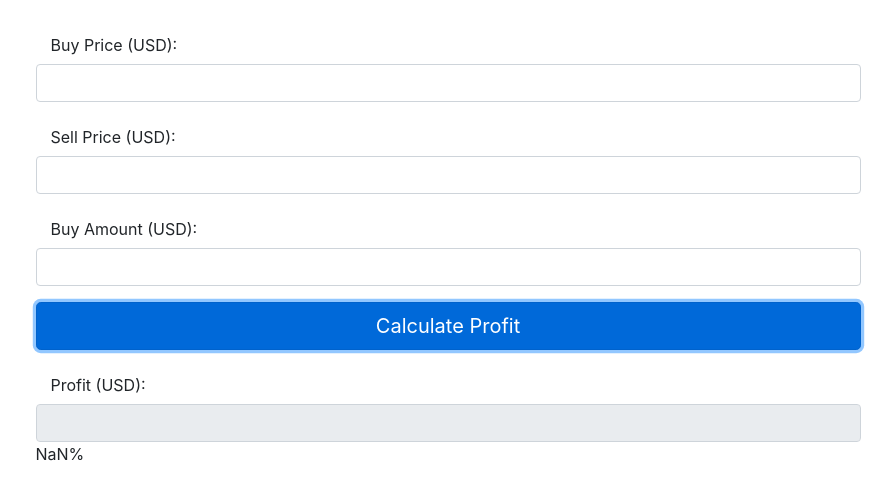
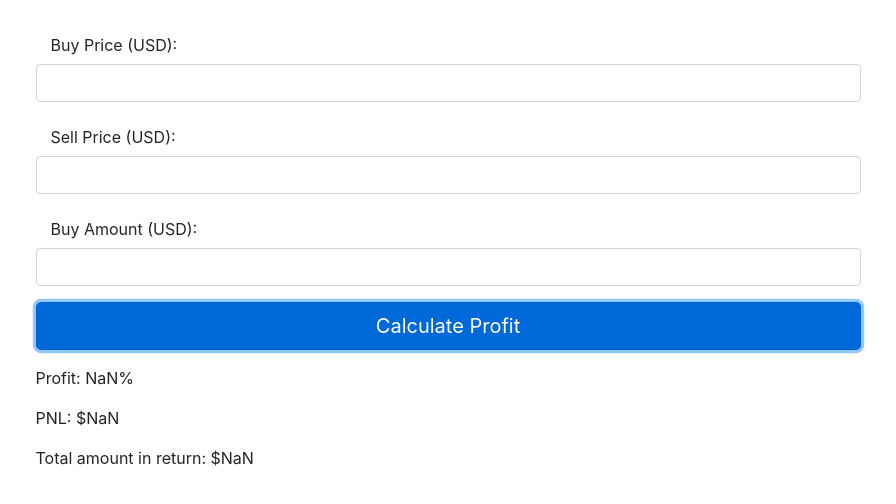
Before and after one commit to tauseedzaman/profit-calculator, a plain HTML site: page index.html in a window 1280 px wide. Both pictures are taken after a click on the button "Calculate Profit". Shown: the part 118-622 px from the top of the page, without its empty margins (192-1088 px from the left). Drawn offline with nearby package versions, Linux system fonts and the light colour scheme.

Commit message:
pnl added

```diff
--- a/index.html
+++ b/index.html
@@ -31,9 +31,9 @@
             </div>
 
             <div class="col-sm-9 mx-auto form-group">
-                <label for="profit" class="col-sm-3 col-form-label">Profit (USD):</label>
-                <input type="number" class="form-control" id="profit" name="profit" readonly>
                 <p id="percentageProfit"></p>
+                <p id="pnl"></p>
+                <p id="total"></p>
             </div>
         </form>
     </div>
@@ -46,9 +46,12 @@
 
             var percentageIncrease = ((sellPrice - buyPrice) / buyPrice) * 100;
             var profit = (buyAmount * (1 + (percentageIncrease / 100))).toFixed(2);
+            var pnl = profit-buyAmount;
 
-            document.getElementById("profit").value = profit;
-            document.getElementById("percentageProfit").innerText = percentageIncrease + "%";
+
+            document.getElementById("percentageProfit").innerText ='Profit: '+ percentageIncrease+"%";
+            document.getElementById("pnl").innerText = 'PNL: $'+pnl;
+            document.getElementById("total").innerText = 'Total amount in return: $'+profit;
         }
     </script>
 </body>
```
